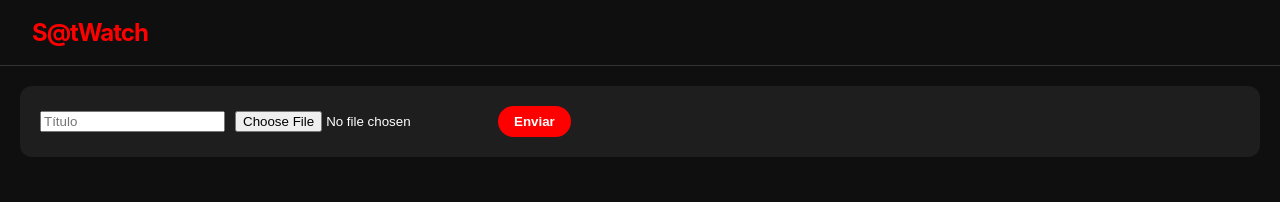
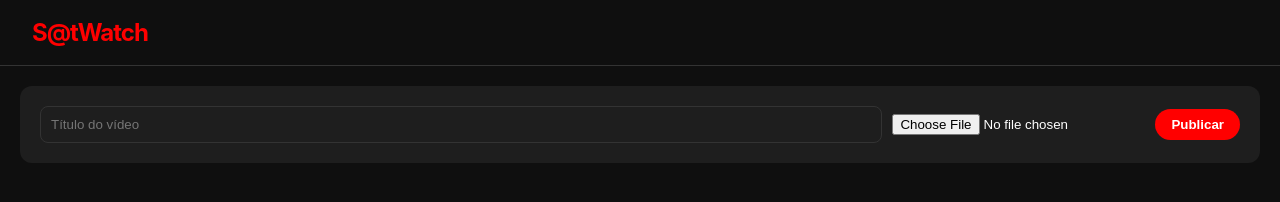
Before and after one commit to soquerassistir-dot/satwatchh, a website: page public/index.html in a window 1280 px wide. Drawn offline with Linux system fonts and the light colour scheme; no server answers.

Commit message:
Update input placeholders and button text in HTML

```diff
--- a/public/index.html
+++ b/public/index.html
@@ -14,9 +14,9 @@
 </header>
 
 <div class="upload">
-<input id="title" placeholder="Título">
-<input type="file" id="video">
-<button onclick="upload()">Enviar</button>
+    <input id="title" type="text" placeholder="Título do vídeo">
+    <input type="file" id="video">
+    <button onclick="upload()">Publicar</button>
 </div>
 
 <div class="grid" id="videos"></div>
```
